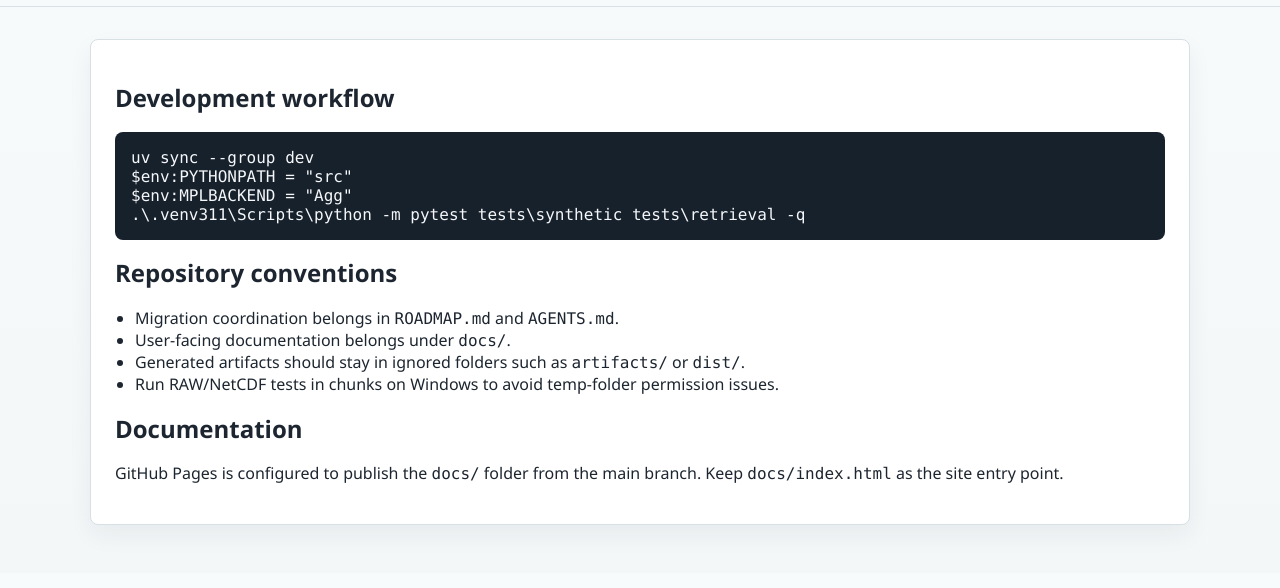
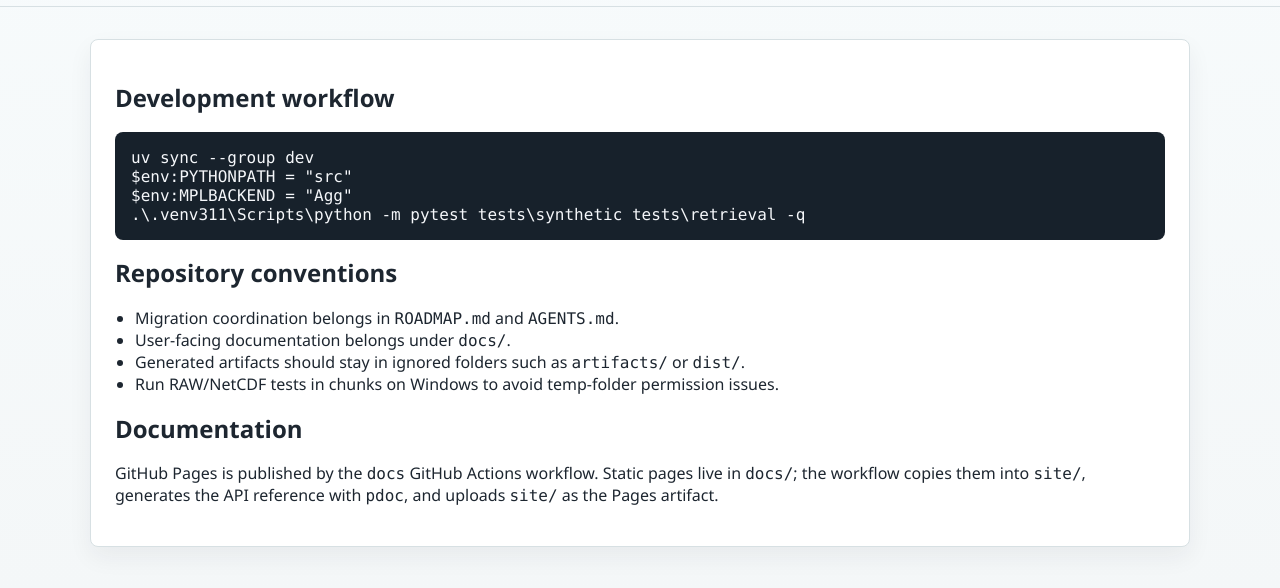
Before and after one commit to jabravoaranda/lidarpy, a plain HTML site: page docs/contributing.html in a window 1280 px wide. Shown: the part 132-720 px from the top of the page. Drawn offline with Linux system fonts and the light colour scheme.

Commit message:
Validate GitHub Pages docs workflow

```diff
--- a/docs/contributing.html
+++ b/docs/contributing.html
@@ -38,8 +38,10 @@ $env:MPLBACKEND = "Agg"
 
     <h2>Documentation</h2>
     <p>
-      GitHub Pages is configured to publish the <code>docs/</code> folder from
-      the main branch. Keep <code>docs/index.html</code> as the site entry point.
+      GitHub Pages is published by the <code>docs</code> GitHub Actions
+      workflow. Static pages live in <code>docs/</code>; the workflow copies
+      them into <code>site/</code>, generates the API reference with
+      <code>pdoc</code>, and uploads <code>site/</code> as the Pages artifact.
     </p>
   </main>
 </body>
```
Also changed, not shown: 3 other files.
